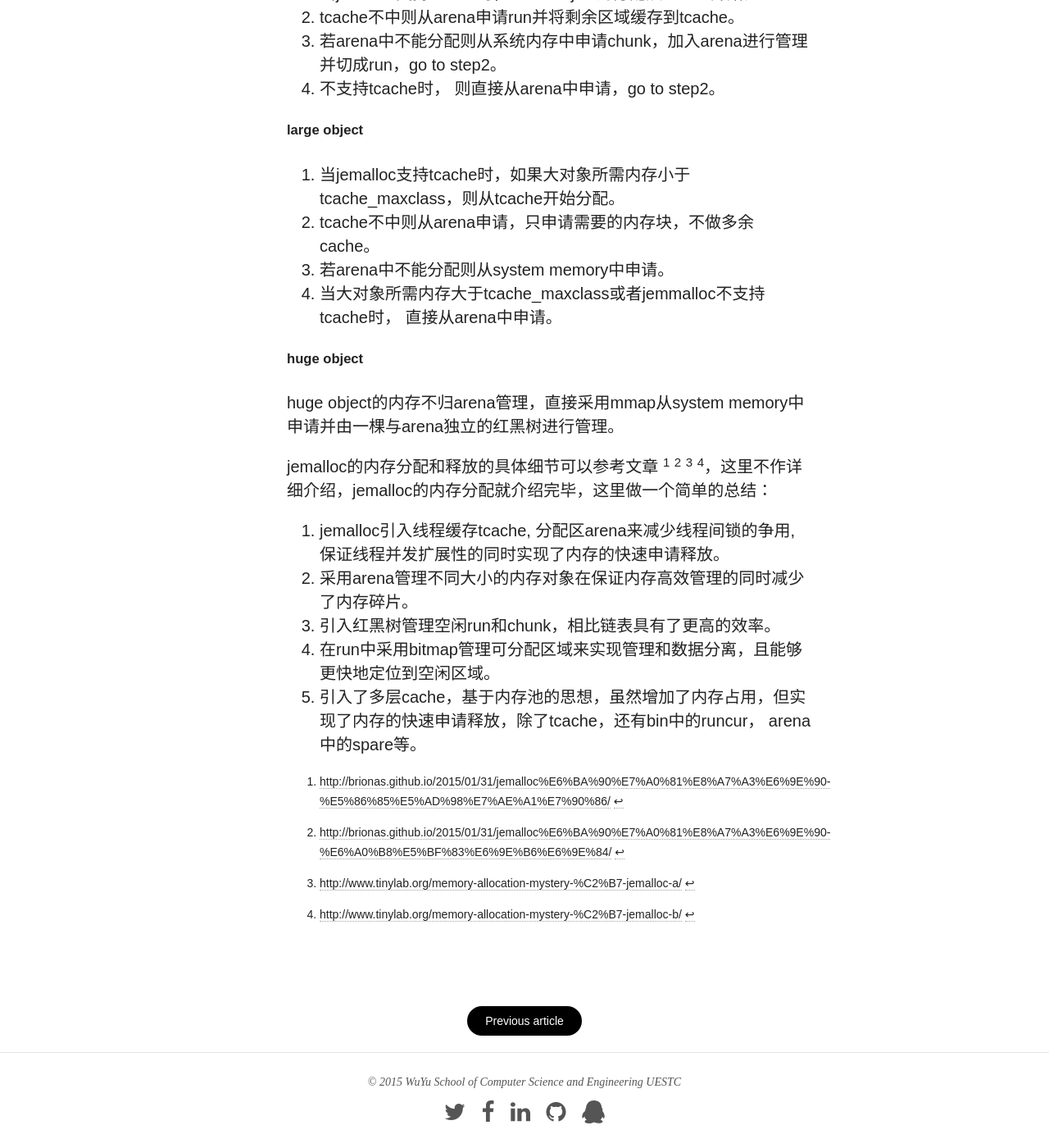
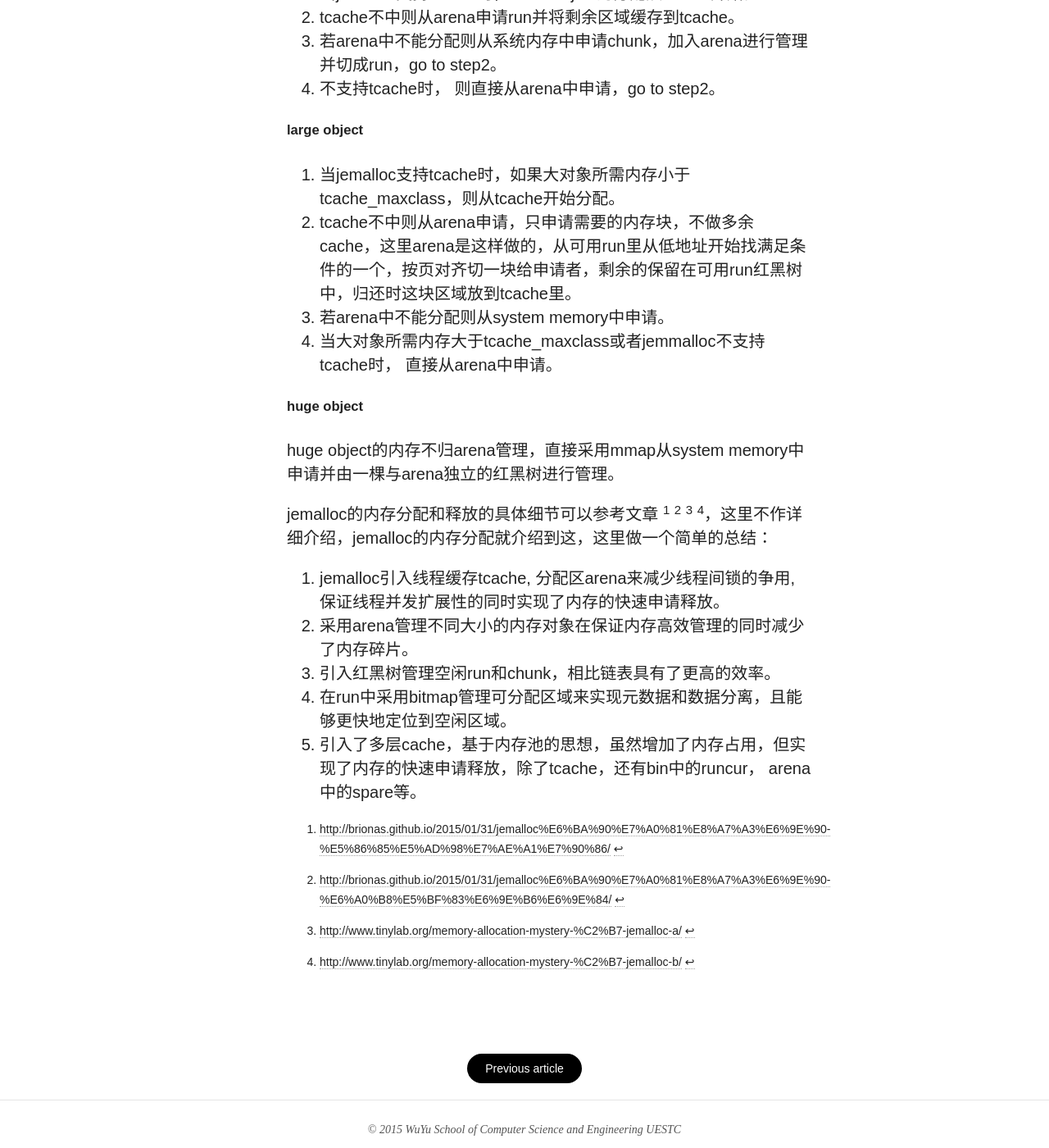
Before and after one commit to wuyu201321060203/wuyu201321060203.github.io, a Jekyll site: the page built from _posts/2015-05-03-jemalloc.md, in a window 1280 px wide and 1400 px high, scrolled down 8345 px. Shown: the whole window at 82% size. Built offline with Jekyll 4.4.1, drawn with Linux system fonts in a browser that asks for light colours; nearby versions of some CDN libraries; some web fonts are replaced; comment, search, counter and statistics services are not loaded.

Commit message:
first post of jemalloc

```diff
--- a/_posts/2015-05-03-jemalloc.md
+++ b/_posts/2015-05-03-jemalloc.md
@@ -101,7 +101,7 @@ Arena-Bin-Run-Chunk的一个简单关系图如下：
 #####large object
 
 1. 当jemalloc支持tcache时，如果大对象所需内存小于tcache_maxclass，则从tcache开始分配。
-2.  tcache不中则从arena申请，只申请需要的内存块，不做多余cache。
+2.  tcache不中则从arena申请，只申请需要的内存块，不做多余cache，这里arena是这样做的，从可用run里从低地址开始找满足条件的一个，按页对齐切一块给申请者，剩余的保留在可用run红黑树中，归还时这块区域放到tcache里。
 3.  若arena中不能分配则从system memory中申请。
 4.  当大对象所需内存大于tcache_maxclass或者jemmalloc不支持tcache时， 直接从arena中申请。
 
@@ -109,12 +109,12 @@ Arena-Bin-Run-Chunk的一个简单关系图如下：
 
 huge object的内存不归arena管理，直接采用mmap从system memory中申请并由一棵与arena独立的红黑树进行管理。
 
-jemalloc的内存分配和释放的具体细节可以参考文章 [^1] [^2] [^3] [^4]，这里不作详细介绍，jemalloc的内存分配就介绍完毕，这里做一个简单的总结：
+jemalloc的内存分配和释放的具体细节可以参考文章 [^1] [^2] [^3] [^4]，这里不作详细介绍，jemalloc的内存分配就介绍到这，这里做一个简单的总结：
 
 1. jemalloc引入线程缓存tcache, 分配区arena来减少线程间锁的争用, 保证线程并发扩展性的同时实现了内存的快速申请释放。
 2. 采用arena管理不同大小的内存对象在保证内存高效管理的同时减少了内存碎片。
 3. 引入红黑树管理空闲run和chunk，相比链表具有了更高的效率。
-4. 在run中采用bitmap管理可分配区域来实现管理和数据分离，且能够更快地定位到空闲区域。
+4. 在run中采用bitmap管理可分配区域来实现元数据和数据分离，且能够更快地定位到空闲区域。
 5. 引入了多层cache，基于内存池的思想，虽然增加了内存占用，但实现了内存的快速申请释放，除了tcache，还有bin中的runcur， arena中的spare等。
 
 [^1]: <http://brionas.github.io/2015/01/31/jemalloc%E6%BA%90%E7%A0%81%E8%A7%A3%E6%9E%90-%E5%86%85%E5%AD%98%E7%AE%A1%E7%90%86/>
```
